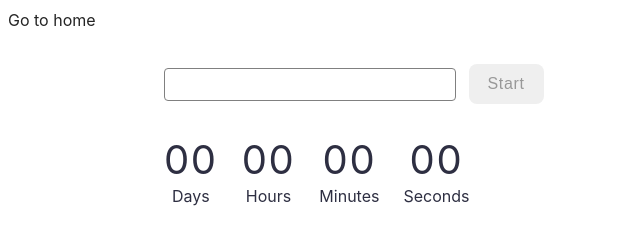
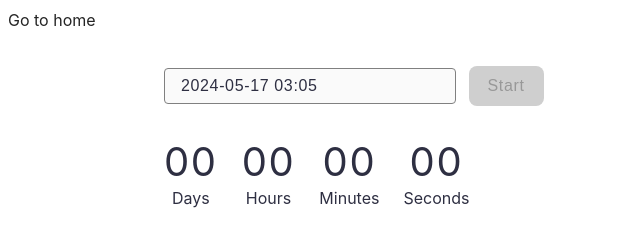
Before and after one commit to Eduardos13/goit-js-hw-10, a website built with Vite: page src/1-timer.html in a window 1280 px wide. Both pictures are taken after a click on the button "Start". Shown: the whole page, without its empty margins (0-640 px from the left). Built offline with nearby package versions, Linux system fonts and the light colour scheme.

Commit message:
commit for safe

```diff
--- a/package.json
+++ b/package.json
@@ -9,12 +9,13 @@
     "preview": "vite preview"
   },
   "devDependencies": {
-    "vite": "^4.5.2",
-    "glob": "^8.1.0"
+    "glob": "^8.1.0",
+    "vite": "^4.5.2"
   },
   "author": "Alexander Repeta <alexander.repeta@gmail.com>",
   "license": "ISC",
   "dependencies": {
+    "flatpickr": "^4.6.13",
     "vite-plugin-full-reload": "^1.0.5",
     "vite-plugin-html-inject": "^1.0.1"
   }
--- a/src/css/styles.css
+++ b/src/css/styles.css
@@ -40,6 +40,20 @@
 
   border: 1px solid #808080;
   border-radius: 4px;
+
+  font-weight: 400;
+  font-size: 16px;
+  line-height: 1.50;
+  letter-spacing: 0.04em;
+  color: #2e2f42;
+}
+
+#datetime-picker:hover {
+  border: 1px solid #000000;
+}
+
+.disabled-input {
+  color: #808080;
 }
 
 [type="button"] {
@@ -51,12 +65,25 @@
   font-size: 16px;
   line-height: 1.50;
   letter-spacing: 0.04em;
-  color: #989898;
+  color: #ffffff;
+  background-color: #4e75ff;
 
   border: none;
   border-radius: 8px;
 
   margin-left: 8px;
+}
+
+[type="button"]:hover {
+  background-color: #6c8cff;
+}
+
+
+.disable-btn,
+.disable-btn:hover  {
+  background-color: #cfcfcf;
+  color: #989898;
+  /* cursor: no-drop; */
 }
 
 .timer {
--- /dev/null
+++ b/src/js/1-timer.js
@@ -0,0 +1,67 @@
+import flatpickr from "flatpickr";
+import "flatpickr/dist/flatpickr.min.css";
+
+const input = document.querySelector("#datetime-picker"); // отримую інпут\
+const startBtn = document.querySelector("button");
+
+let userSelectedDate = null;
+
+const options = {   // задаю налаштування пікеру, такі як 24-годинний формат
+    enableTime: true,
+    time_24hr: true,
+    defaultDate: new Date(),
+    minuteIncrement: 1,
+    onClose(selectedDates) {
+      console.log(selectedDates[0]);
+
+      if(selectedDates[0].getTime() < Date.now()) { // перевіряю що дата не раніше моменту зараз
+        startBtn.classList.add("disable-btn"); // роблю кнопку не актівною якщо дата раніше ніж зараз
+        startBtn.disabled = true;
+        return alert ("Please choose a date in the future"); // виводжу повідомлення про вибір дати в майбутньому
+      }
+      userSelectedDate = selectedDates[0]; // присвоюю обрану валідну дату змінній
+      startBtn.classList.remove("disable-btn"); // роблю кнопку активною
+
+    }
+}
+
+const fp = flatpickr("#datetime-picker", options);  // ініціалізую бібліотеку
+
+const handleClick = () => {
+
+    const intervalId = setInterval(convertMs, 1000);
+
+    function convertMs() {
+
+        const ms = userSelectedDate.getTime() - Date.now();
+
+        // Number of milliseconds per unit of time
+        const second = 1000;
+        const minute = second * 60;
+        const hour = minute * 60;
+        const day = hour * 24;
+
+        // Remaining days
+        const days = Math.floor(ms / day);
+        // Remaining hours
+        const hours = Math.floor((ms % day) / hour);
+        // Remaining minutes
+        const minutes = Math.floor(((ms % day) % hour) / minute);
+        // Remaining seconds
+        const seconds = Math.floor((((ms % day) % hour) % minute) / second);
+
+        const timeValue = document.querySelector(".value");
+        timeValue.dataset.days = days;
+
+        console.log({ days, hours, minutes, seconds }); // прибрать
+        return { days, hours, minutes, seconds };
+      }
+
+      startBtn.disabled = true;
+      startBtn.classList.add("disable-btn");
+      input.disabled = true;
+      input.classList.add("disabled-input");
+
+}
+
+startBtn.addEventListener("click", handleClick);
```
Also changed, not shown: 1 other file.
